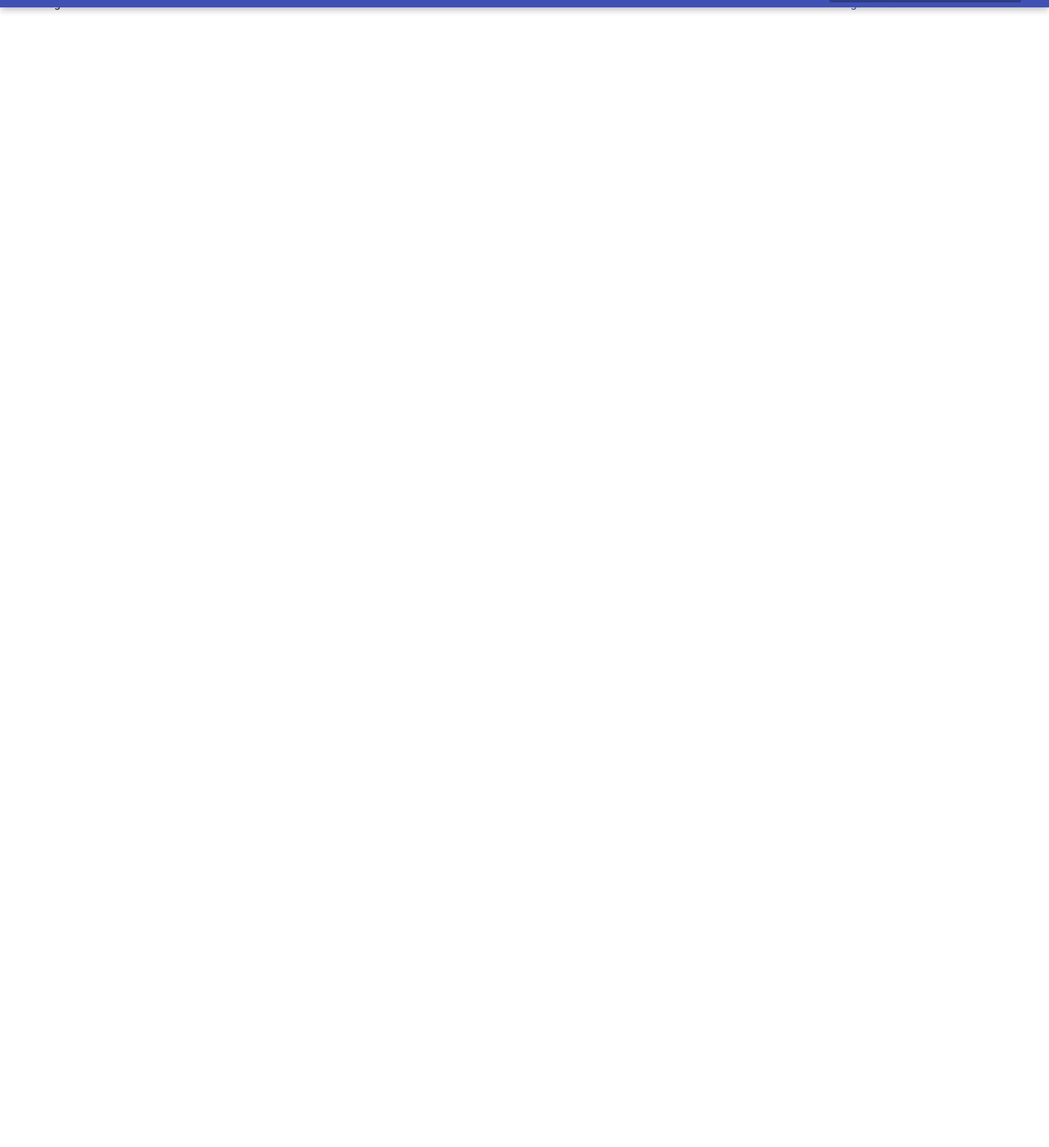
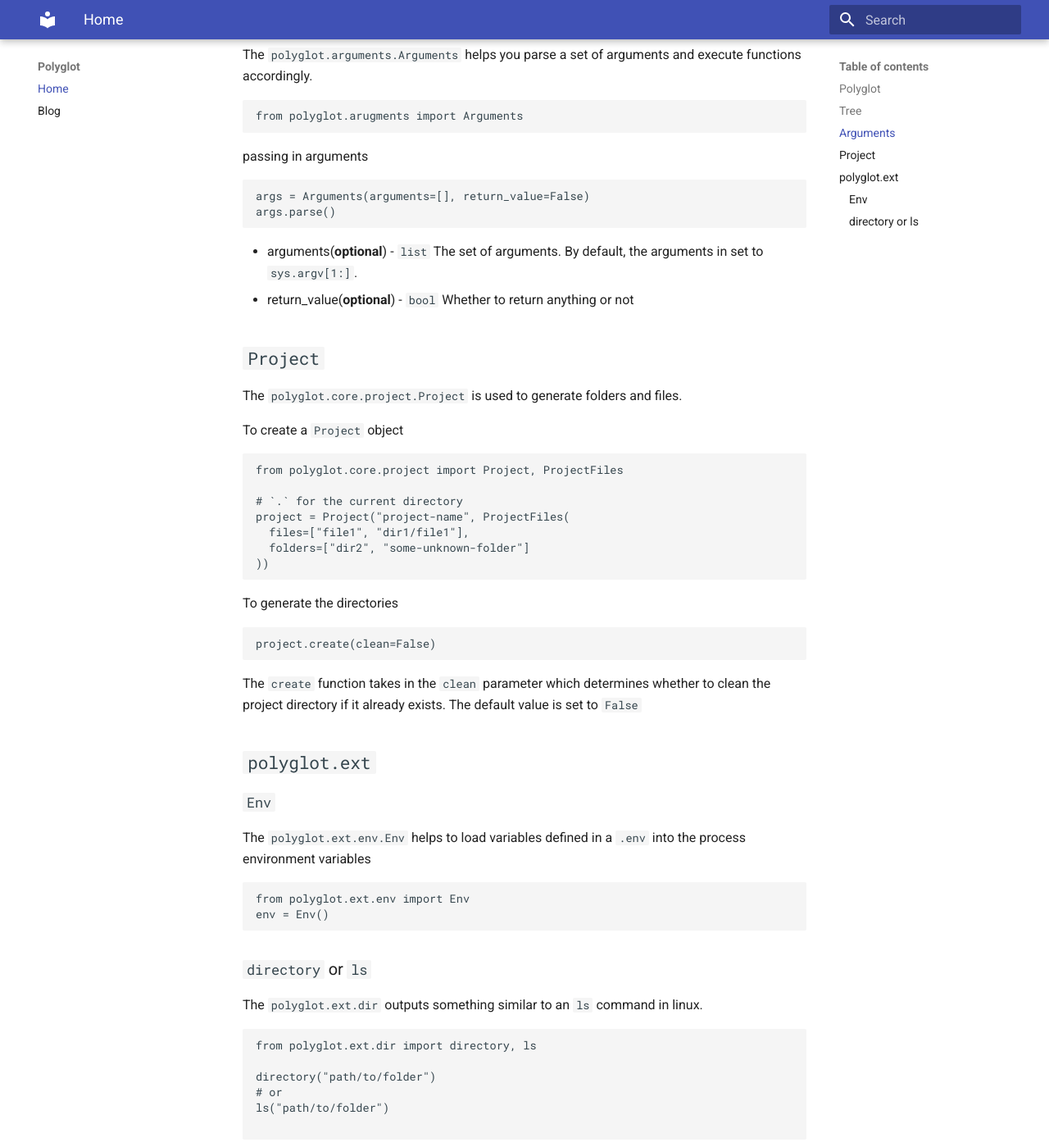
Before and after one commit to lainq/polyglot, an MkDocs documentation site: the page built from docs/docs/index.md, in a window 1280 px wide and 1400 px high, scrolled down 1827 px. Shown: the whole window at 82% size. Built offline with MkDocs 1.6.1 and Material for MkDocs 9.7.7, drawn with Linux system fonts in a browser that asks for light colours; some of the changed text lies outside the part shown.

Commit message:
docs:Updated the documentation

````diff
--- a/docs/docs/index.md
+++ b/docs/docs/index.md
@@ -57,6 +57,27 @@ The `show` method takes in two parameters, the language detection file as well a
 - language_detection_file(**optional**) - `string` The yaml file containing information about all the languages. By default, the `language_detection_file` is set to `None`. and the file is downloaded from the internet.
 - display(**optional**) - `bool` Whether to output the table on the console or not. The show method returns a dict containing information about the files.
 
+## `Tree`
+The `polyglot.core.tree` module helps us to generate a tree of the current directory
+```py
+from polyglot.core.tree import Tree
+
+tree = Tree("path/to/directory").generate()
+```
+
+```ps1
+├── colors.ts
+├── gists
+│   ├── gist.ts
+│   └── new.ts
+├── interface.ts
+├── json
+│   └── colors.json
+├── repos.ts
+└── user
+    └── user.ts
+```
+
 ## `Arguments`
 
 The `polyglot.arguments.Arguments` helps you parse a set of arguments and execute functions accordingly.
@@ -74,3 +95,42 @@ args.parse()
 
 - arguments(**optional**) - `list` The set of arguments. By default, the arguments in set to `sys.argv[1:]`.
 - return_value(**optional**) - `bool` Whether to return anything or not
+
+## `Project`
+The `polyglot.core.project.Project` is used to generate folders and files.
+
+To create a `Project` object
+```python
+from polyglot.core.project import Project, ProjectFiles
+
+# `.` for the current directory
+project = Project("project-name", ProjectFiles(
+  files=["file1", "dir1/file1"],
+  folders=["dir2", "some-unknown-folder"]
+))
+```
+To generate the directories
+```py
+project.create(clean=False)
+```
+The `create` function takes in the `clean` parameter which determines whether to clean the project directory if it already exists. The default value is set to `False`
+
+##  `polyglot.ext`
+
+### `Env`
+The `polyglot.ext.env.Env` helps to load variables defined in a `.env` into the process environment variables
+```py
+from polyglot.ext.env import Env
+env = Env()
+```
+
+### `directory` or `ls`
+The `polyglot.ext.dir` outputs something similar to an `ls` command in linux.
+```python
+from polyglot.ext.dir import directory, ls
+
+directory("path/to/folder")
+# or
+ls("path/to/folder")
+
+```
````
